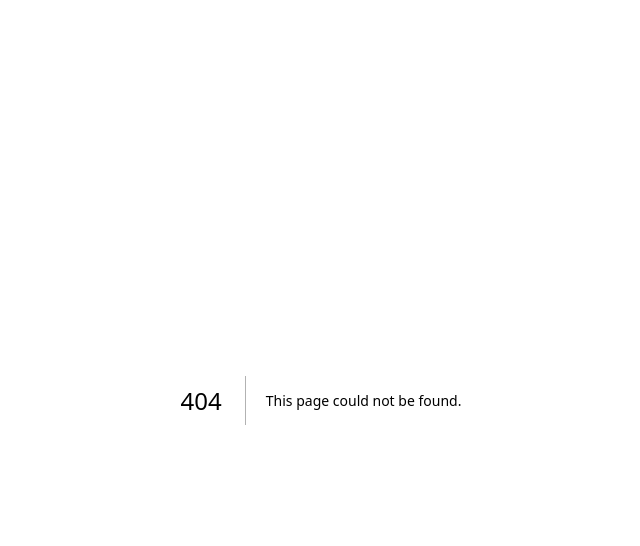
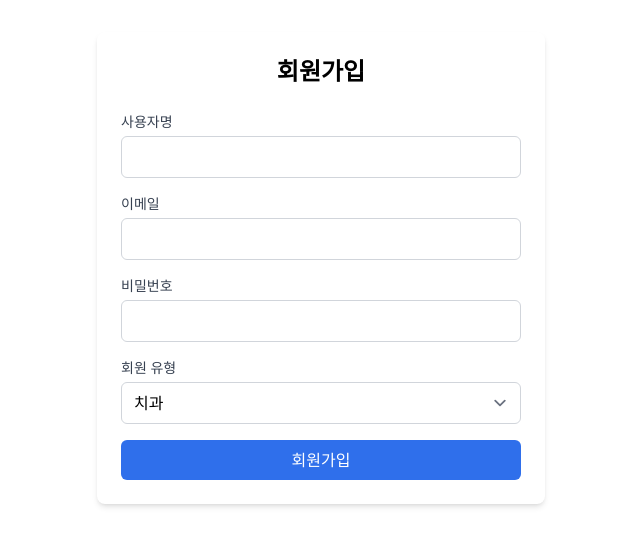
Before and after one commit to jewoodev/react-practice, a Next.js app in the folder react-craftsman/nextjs-dashboard/: page /register in a window 1280 px wide. Before the commit this address had no page. Shown: the top 546 px of the page, without its empty margins (319-959 px from the left). Built offline with nearby package versions, Linux system fonts and the light colour scheme; a web font is replaced by a local one.

Commit message:
📰 feat: 회원가입 기능 ( zod validation + Server/Clients Actions +  .. )

```diff
--- /dev/null
+++ b/react-craftsman/nextjs-dashboard/app/actions/auth.ts
@@ -0,0 +1,60 @@
+// app/actions/auth.ts
+'use server'
+
+import { z } from 'zod/v4';
+
+// 입력 데이터 검증을 위한 Zod 스키마
+const RegisterSchema = z.object({
+    username: z.string().min(1, '사용자명을 입력해주세요'),
+    password: z.string().min(6, '비밀번호는 최소 6자리 이상이어야 합니다'),
+    email: z.email('올바른 이메일 형식이 아닙니다'),
+    role: z.enum(['DENTAL', 'LAB']), // role이 이 두 값 중 하나여야 함
+});
+
+type RegisterSchema = z.infer<typeof RegisterSchema>;
+
+export async function register(prevState: any, formData: FormData) {
+    try {
+        // 1. 입력 데이터 검증
+        const formDataObj = Object.fromEntries(formData);
+        const validatedData = RegisterSchema.parse(formDataObj);
+
+        // 2. API 요청
+        const response = await fetch('http://localhost:8080/api/auth/register', {
+            method: 'POST',
+            headers: {
+                'Content-Type': 'application/json',
+            },
+            body: JSON.stringify(validatedData),
+        })
+
+        // 3. 응답 처리
+        const data = await response.json();
+
+        if (!response.ok) {
+            throw new Error(data.message || '회원가입 중 오류가 발생했습니다');
+        }
+
+        return { success: true, data };
+    } catch (error) {
+        if (error instanceof z.ZodError) {
+            // Zod 유효성 검증 에러
+            return {
+                success: false,
+                error: error.issues.map(err => err.message).join('\n'),
+            };
+        }
+
+        if (error instanceof Error) {
+            return {
+                success: false,
+                error: error.message,
+            };
+        }
+
+        return {
+            success: false,
+            error: '알 수 없는 오류가 발생했습니다',
+        };
+    }
+}
--- a/react-craftsman/nextjs-dashboard/app/page.tsx
+++ b/react-craftsman/nextjs-dashboard/app/page.tsx
@@ -4,7 +4,9 @@ import Link from 'next/link';
 import {lusitana} from "@/app/ui/fonts";
 import Image from "next/image";
 
-export default function Page() {
+
+export default async function Page() {
+  const data = await fetch('/api/data');
   return (
     <main className="flex min-h-screen flex-col p-6">
       <div className="flex h-20 shrink-0 items-end rounded-lg bg-blue-500 p-4 md:h-52">
--- /dev/null
+++ b/react-craftsman/nextjs-dashboard/app/register/page.tsx
@@ -0,0 +1,103 @@
+'use client';
+
+import { useFormStatus } from 'react-dom';
+import { register } from '@/app/actions/auth';
+import {useActionState} from "react";
+
+// Submit 버튼 컴포넌트
+function SubmitButton() {
+    const { pending } = useFormStatus();
+
+    return (
+        <button
+            type="submit"
+            disabled={pending}
+            className="w-full bg-blue-600 py-2 px-4 text-white rounded-md hover:bg-blue-700
+                focus:outline-none focus:ring-2 focus:ring-blue-500 focus:ring-offset-2
+                disabled:opacity-50 disabled:cursor-not-allowed"
+        >
+            {pending ? '처리중...' : '회원가입'}
+        </button>
+    );
+}
+
+export default function RegisterForm() {
+    // 초기 상태 설정
+    const initialState = {
+        success: false,
+        error: undefined,
+        data: null,
+    };
+
+    const [state, formAction] = useActionState(register, initialState)
+
+    return (
+        <div className="max-w-md mx-auto mt-8 p-6 bg-white rounded-lg shadow-md">
+            <h2 className="text-2xl font-bold mb-6 text-center">회원가입</h2>
+
+            <form action={formAction} className="space-y-4">
+                {state?.error && (
+                    <div className="bg-red-100 border border-red-400 text-red-700 px-4 py-3 rounded">
+                        <p>{state.error}</p>
+                    </div>
+                )}
+
+                <div>
+                    <label htmlFor="username" className="block text-sm font-medium text-gray-700 mb-1">
+                        사용자명
+                    </label>
+                    <input
+                        id="username"
+                        name="username"
+                        type="text"
+                        required
+                        className="w-full px-3 py-2 border border-gray-300 rounded-md focus:outline-none focus:ring-blue-500 focus:border-blue-500"
+                    />
+                </div>
+
+                <div>
+                    <label htmlFor="email" className="block text-sm font-medium text-gray-700 mb-1">
+                        이메일
+                    </label>
+                    <input
+                        id="email"
+                        name="email"
+                        type="email"
+                        required
+                        className="w-full px-3 py-2 border border-gray-300 rounded-md focus:outline-none focus:ring-blue-500 focus:border-blue-500"
+                    />
+                </div>
+
+                <div>
+                    <label htmlFor="password" className="block text-sm font-medium text-gray-700 mb-1">
+                        비밀번호
+                    </label>
+                    <input
+                        id="password"
+                        name="password"
+                        type="password"
+                        required
+                        className="w-full px-3 py-2 border border-gray-300 rounded-md focus:outline-none focus:ring-blue-500 focus:border-blue-500"
+                    />
+                </div>
+
+                <div>
+                    <label htmlFor="role" className="block text-sm font-medium text-gray-700 mb-1">
+                        회원 유형
+                    </label>
+                    <select
+                        id="role"
+                        name="role"
+                        defaultValue="DENTAL"
+                        className="w-full px-3 py-2 border border-gray-300 rounded-md focus:outline-none focus:ring-blue-500 focus:border-blue-500"
+                    >
+                        <option value="DENTAL">치과</option>
+                        <option value="LAB">기공소</option>
+                    </select>
+                </div>
+
+                <SubmitButton />
+            </form>
+        </div>
+    );
+}
```
